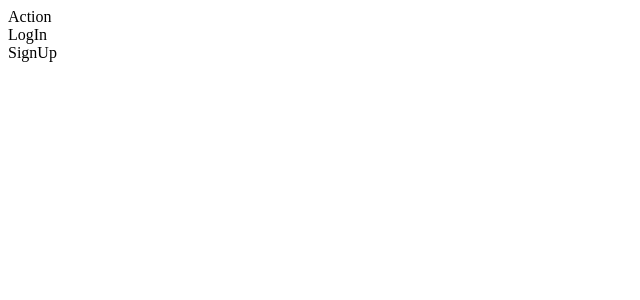
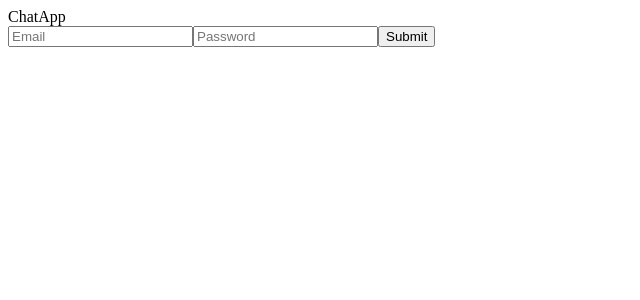
Before and after one commit to sdbarlow/ChatApp, a React (Create React App) app in the folder frontend/: page /home/LogIn in a window 1280 px wide. Shown: the top 300 px of the page, without its empty margins (0-640 px from the left). Built offline with nearby package versions, Linux system fonts and the light colour scheme.

Commit message:
added some routes

```diff
--- a/frontend/package.json
+++ b/frontend/package.json
@@ -8,7 +8,7 @@
     "@testing-library/user-event": "^13.5.0",
     "react": "^18.2.0",
     "react-dom": "^18.2.0",
-    "react-router-dom": "^5.3.0",
+    "react-router-dom": "^6.8.2",
     "react-scripts": "5.0.1",
     "web-vitals": "^2.1.4"
   },
--- a/frontend/src/App.js
+++ b/frontend/src/App.js
@@ -1,19 +1,18 @@
 import Action from './components/Action'
+import Home from './components/Home'
 import LogIn from './components/LogIn'
 import SignUp from './components/SignUp'
-import {
-  BrowserRouter as Router,
-  Route
-} from "react-router-dom";
+import { Routes, Route, Link } from "react-router-dom"
 
 function App() {
   return (
-    <Router>
-      <Route path="/" exact component={App}/>
-      <Action />
-      <LogIn />
-      <SignUp />
-    </Router>
+    <>
+    <Routes>
+              <Route path="/home" element={<Home/>}/>
+              <Route path="/home/LogIn" element={<LogIn/>}/>
+              <Route path="/home/SignUp" element={<SignUp/>}/>
+    </Routes>
+    </>
   );
 }
 
--- /dev/null
+++ b/frontend/src/components/Home.js
@@ -0,0 +1,18 @@
+import React from 'react'
+import { Link } from 'react-router-dom'
+import { Routes, Route } from "react-router-dom"
+import Action from './Action'
+function Home({ LogIn }) {
+  return (
+    <>
+    <div>ChatApp</div>
+    <Link to="/home/SignUp"><button>Sign Up</button></Link>
+    <Link to="/home/LogIn"><button>Log In</button></Link>
+    <Routes>
+        <Route path="/Action" element={Action}></Route>
+    </Routes>
+    </>
+  )
+}
+
+export default Home
--- a/frontend/src/components/LogIn.js
+++ b/frontend/src/components/LogIn.js
@@ -1,8 +1,16 @@
 import React from 'react'
+import { Link } from 'react-router-dom'
 
 function LogIn() {
   return (
-    <div>LogIn</div>
+    <>
+    <div>ChatApp</div>
+    <form>
+      <input type="text" placeholder='Email'/>
+      <input type="text" placeholder='Password'/>
+      <Link to="/Action"><input type="submit"></input></Link>
+    </form>
+    </>
   )
 }
 
--- a/frontend/src/components/SignUp.js
+++ b/frontend/src/components/SignUp.js
@@ -1,8 +1,16 @@
 import React from 'react'
+import { Link } from 'react-router-dom'
 
 function SignUp() {
   return (
-    <div>SignUp</div>
+    <>
+    <div>ChatApp</div>
+    <form>
+      <input type="text" placeholder='Email'/>
+      <input type="text" placeholder='Password'/>
+      <Link to="/"><input type="submit"></input></Link>
+    </form>
+    </>
   )
 }
 
--- a/frontend/src/index.js
+++ b/frontend/src/index.js
@@ -1,12 +1,15 @@
 import React from 'react';
 import ReactDOM from 'react-dom/client';
 import App from './App';
+import { BrowserRouter } from "react-router-dom"
 
 
 const root = ReactDOM.createRoot(document.getElementById('root'));
 root.render(
   <React.StrictMode>
+    <BrowserRouter>
     <App />
+    </BrowserRouter>
   </React.StrictMode>
 );
 
```
Also changed, not shown: 1 other file (tests, documents, lock files or other folders).
